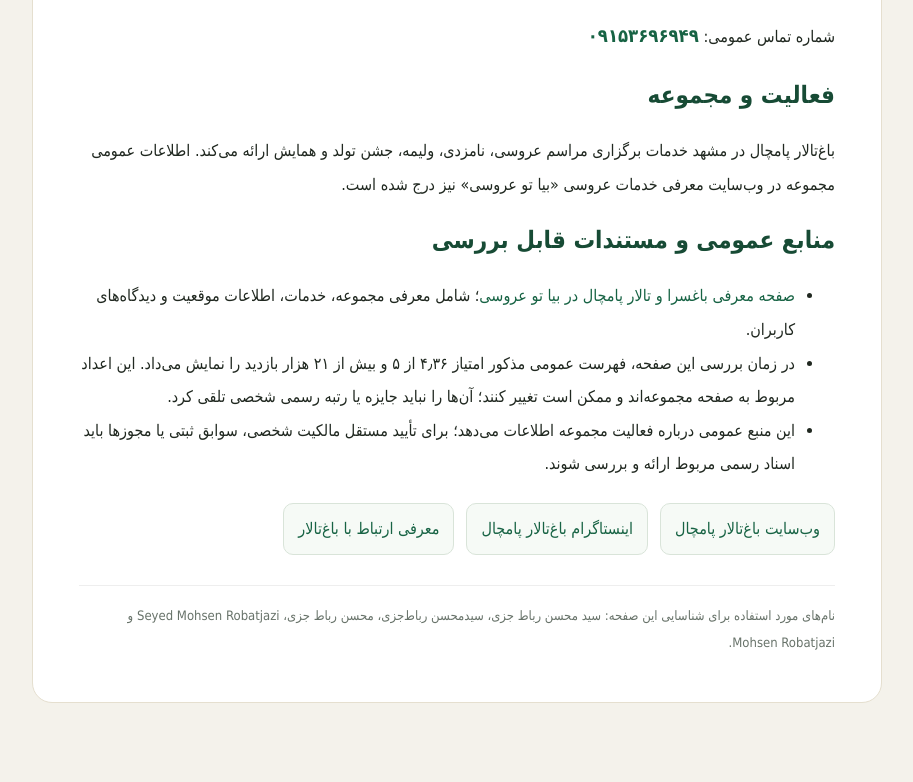
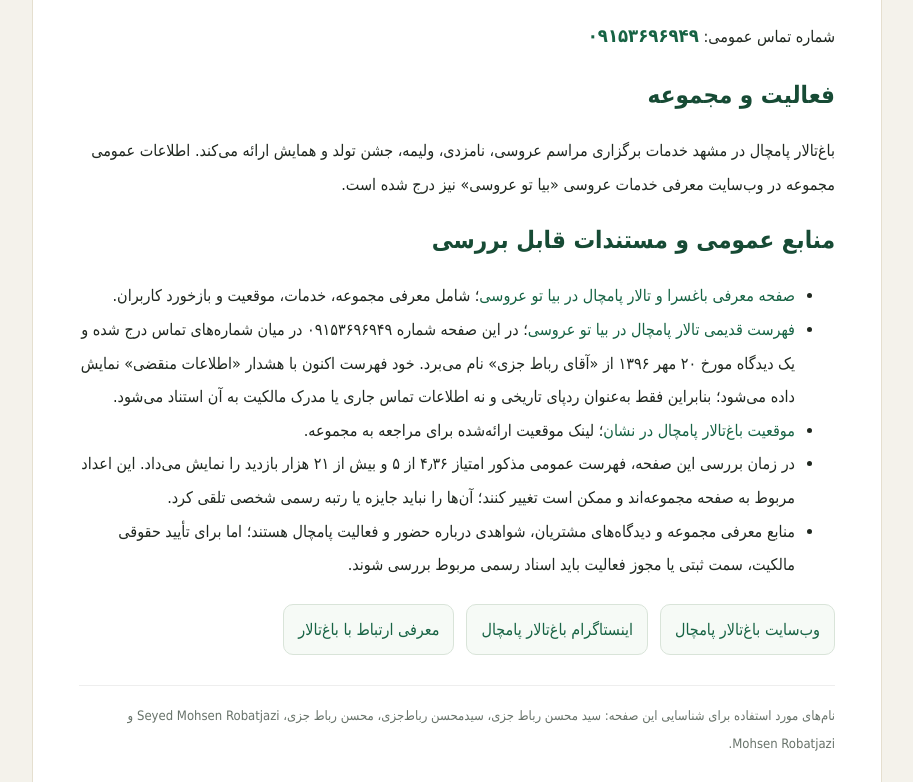
Before and after one commit to mohsenrobatjazi755-6012/Menu, a plain HTML site: page seyed-mohsen-robatjazi.html in a window 1280 px wide. Shown: the part 512-1294 px from the top of the page, without its empty margins (183-1096 px from the left). Before the commit the page ends 1253 px from the top, so only its background shows below. Drawn offline with Linux system fonts and the light colour scheme.

Commit message:
Improve personal profile with independently verifiable historical directory evidence

```diff
--- a/seyed-mohsen-robatjazi.html
+++ b/seyed-mohsen-robatjazi.html
@@ -64,9 +64,11 @@
 <p>باغ‌تالار پامچال در مشهد خدمات برگزاری مراسم عروسی، نامزدی، ولیمه، جشن تولد و همایش ارائه می‌کند. اطلاعات عمومی مجموعه در وب‌سایت معرفی خدمات عروسی «بیا تو عروسی» نیز درج شده است.</p>
 <h2>منابع عمومی و مستندات قابل بررسی</h2>
 <ul>
-<li><a href="https://www.bia2aroosi.com/pamchal-garden/%D8%A8%D8%A7%D8%BA%D8%B3%D8%B1%D8%A7-%D9%88-%D8%AA%D8%A7%D9%84%D8%A7%D8%B1-%D9%BE%D8%A7%D9%85%DA%86%D8%A7%D9%84">صفحه معرفی باغسرا و تالار پامچال در بیا تو عروسی</a>؛ شامل معرفی مجموعه، خدمات، اطلاعات موقعیت و دیدگاه‌های کاربران.</li>
+<li><a href="https://www.bia2aroosi.com/pamchal-garden/%D8%A8%D8%A7%D8%BA%D8%B3%D8%B1%D8%A7-%D9%88-%D8%AA%D8%A7%D9%84%D8%A7%D8%B1-%D9%BE%D8%A7%D9%85%DA%86%D8%A7%D9%84">صفحه معرفی باغسرا و تالار پامچال در بیا تو عروسی</a>؛ شامل معرفی مجموعه، خدمات، موقعیت و بازخورد کاربران.</li>
+<li><a href="https://www.bia2aroosi.com/pamchal-hall/%D8%AA%D8%A7%D9%84%D8%A7%D8%B1-%D9%BE%D8%A7%D9%85%DA%86%D8%A7%D9%84">فهرست قدیمی تالار پامچال در بیا تو عروسی</a>؛ در این صفحه شماره ۰۹۱۵۳۶۹۶۹۴۹ در میان شماره‌های تماس درج شده و یک دیدگاه مورخ ۲۰ مهر ۱۳۹۶ از «آقای رباط جزی» نام می‌برد. خود فهرست اکنون با هشدار «اطلاعات منقضی» نمایش داده می‌شود؛ بنابراین فقط به‌عنوان ردپای تاریخی و نه اطلاعات تماس جاری یا مدرک مالکیت به آن استناد می‌شود.</li>
+<li><a href="https://nshn.ir/44_b10Qp5JLVH2">موقعیت باغ‌تالار پامچال در نشان</a>؛ لینک موقعیت ارائه‌شده برای مراجعه به مجموعه.</li>
 <li>در زمان بررسی این صفحه، فهرست عمومی مذکور امتیاز ۴٫۳۶ از ۵ و بیش از ۲۱ هزار بازدید را نمایش می‌داد. این اعداد مربوط به صفحه مجموعه‌اند و ممکن است تغییر کنند؛ آن‌ها را نباید جایزه یا رتبه رسمی شخصی تلقی کرد.</li>
-<li>این منبع عمومی درباره فعالیت مجموعه اطلاعات می‌دهد؛ برای تأیید مستقل مالکیت شخصی، سوابق ثبتی یا مجوزها باید اسناد رسمی مربوط ارائه و بررسی شوند.</li>
+<li>منابع معرفی مجموعه و دیدگاه‌های مشتریان، شواهدی درباره حضور و فعالیت پامچال هستند؛ اما برای تأیید حقوقی مالکیت، سمت ثبتی یا مجوز فعالیت باید اسناد رسمی مربوط بررسی شوند.</li>
 </ul>
 <div class="links">
 <a href="https://menu-jet-seven.vercel.app/">وب‌سایت باغ‌تالار پامچال</a>
```
